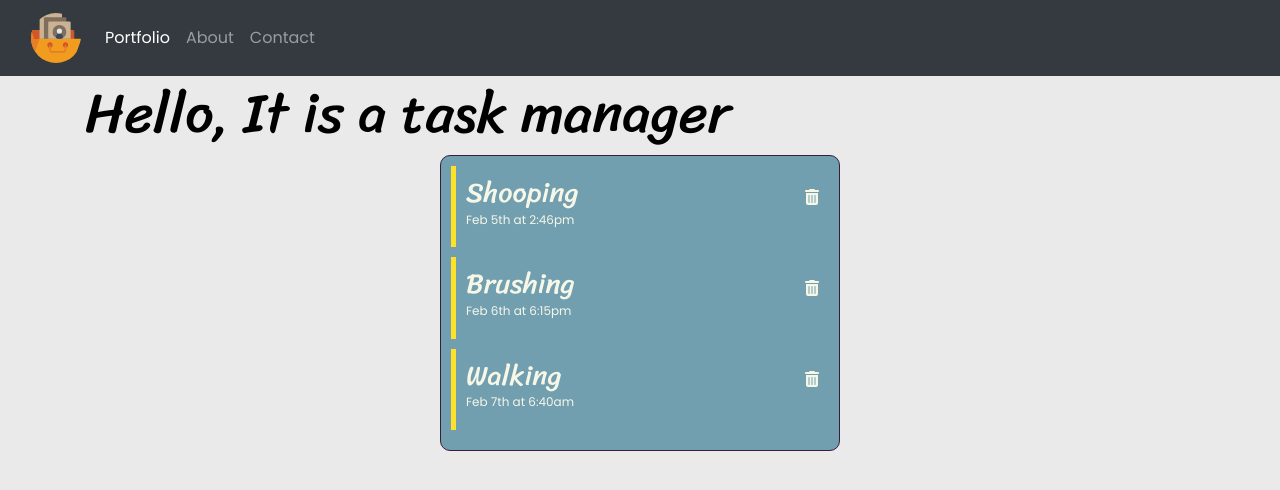
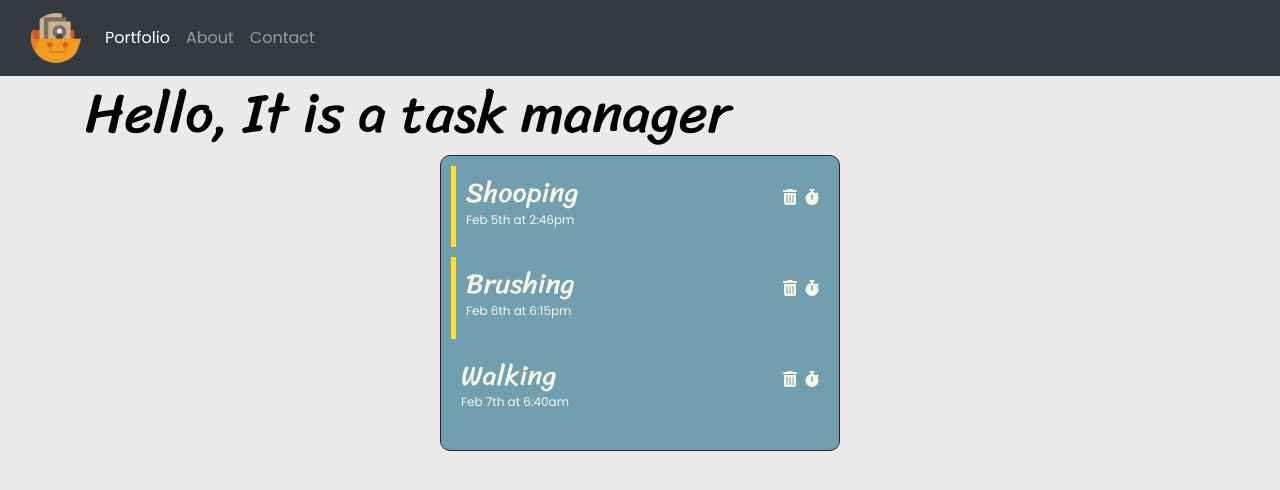
Before and after one commit to alena22292/react-portfolio, a React app: page /tasks in a window 1280 px wide. Shown: the top 490 px of the page. Built offline with nearby package versions, Linux system fonts and the light colour scheme.

Commit message:
Create two functions for delete and uodating reminder for tasks

```diff
--- a/src/containers/Projects/Tasks/task.jsx
+++ b/src/containers/Projects/Tasks/task.jsx
@@ -3,10 +3,13 @@ import React, { Component } from 'react';
 class Task extends Component {
   render() {
     return (
-      <div className="task-wrapper reminder">
+      <div className={`${this.props.reminder ? "task-wrapper reminder" : "task-wrapper"}`}>
         <div className="display-flex-between">
           <h3>{this.props.text}</h3>
-          <i class="fas fa-trash-alt"></i>
+          <div className="icons">
+            <i className="fas fa-trash-alt mr-2" onClick={() => this.props.deleteTasks(this.props.id)}></i>
+            <i className="fas fa-stopwatch" onClick={() => this.props.getReminder(this.props.id)}></i>
+          </div>
         </div>
         <p>{this.props.date}</p>
       </div>
--- a/src/containers/Projects/Tasks/tasks.jsx
+++ b/src/containers/Projects/Tasks/tasks.jsx
@@ -31,13 +31,28 @@ class Tasks extends Component {
     };
   }
 
+  getReminder = (id) => {
+    const updatedTasks = this.state.tasks.map(task => task.id === id ? { id: task.id, text: task.text, date: task.date, reminder: !task.reminder } : task);
+    this.setState({
+      tasks: updatedTasks,
+    });
+  }
+
+  deleteTasks = (id) => {
+    const updatedTasks = this.state.tasks.filter(task => task.id !== id);
+    this.setState({
+      tasks: updatedTasks,
+    });
+  }
+
+
   render() {
     return (
       <div className="page-top">
         <h1>Hello, It is a task manager</h1>
         <div className="tasks-wrapper">
           {this.state.tasks.map((task) => {
-            return <Task {...task} key={task.id} />;
+            return <Task {...task} getReminder={this.getReminder} deleteTasks={this.deleteTasks} key={task.id} />;
           })}
         </div>
       </div>
```
